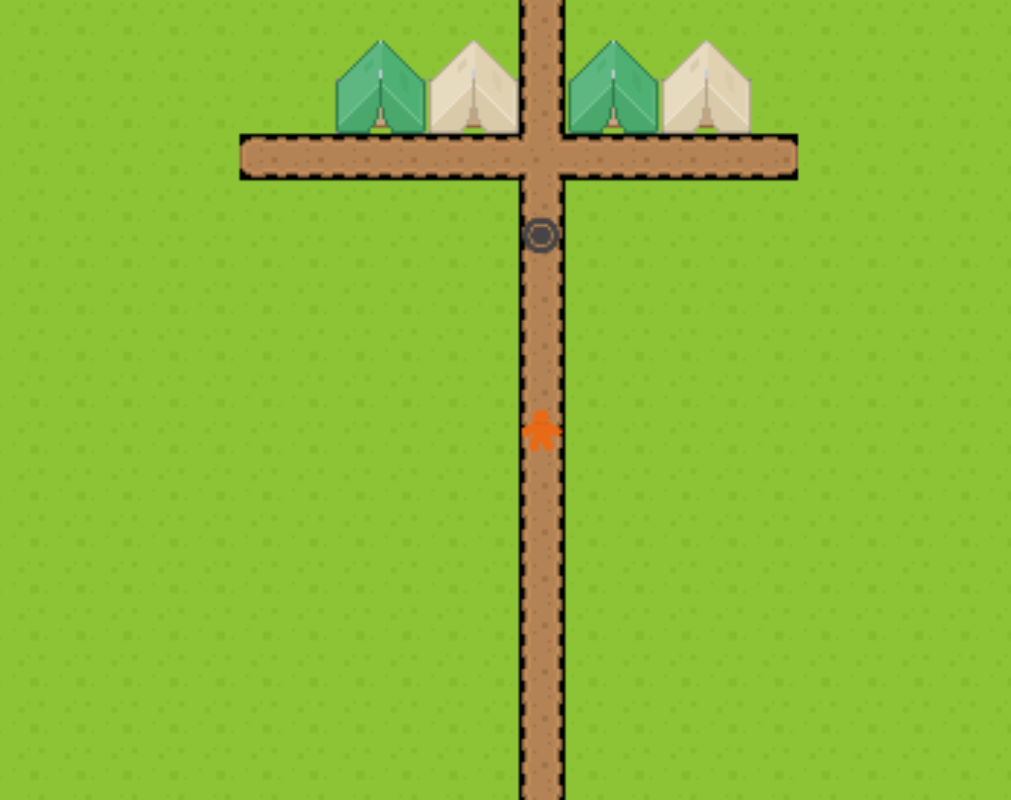
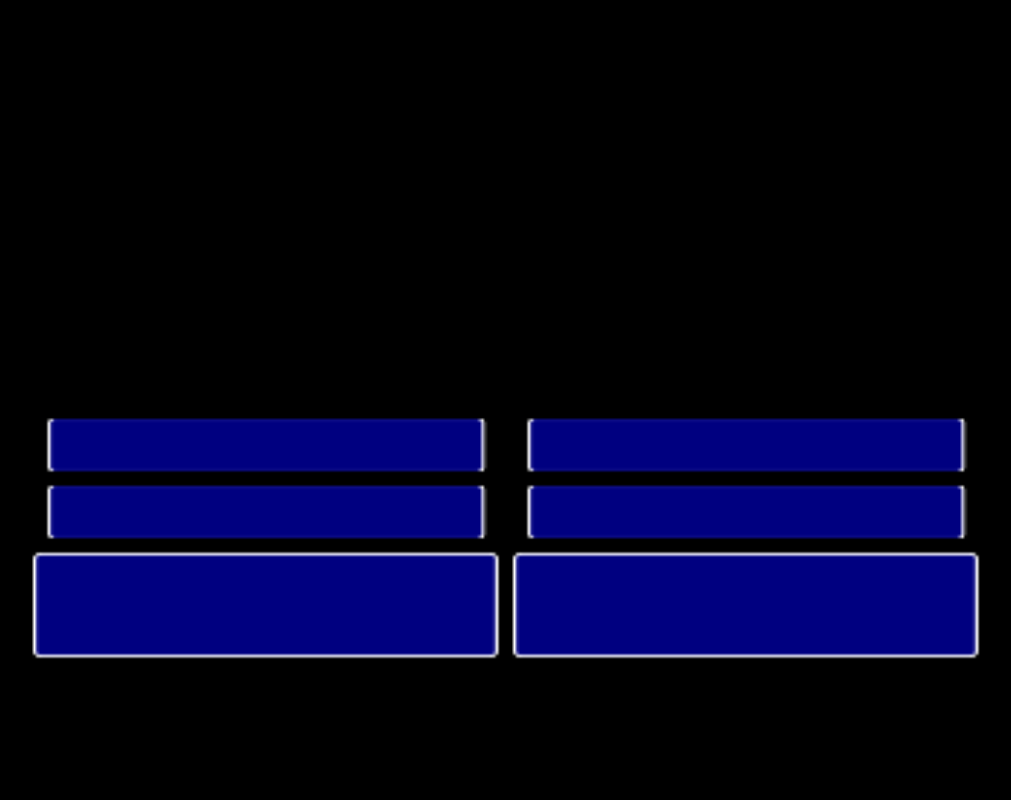
Before and after one commit to smturek/a-mystical-quest, a plain HTML site: page index.html in a window 1280 px wide. Shown: the whole page, without its empty margins (127-1138 px from the left). Drawn offline with Linux system fonts and the light colour scheme.

Commit message:
started battle state

```diff
--- a/index.html
+++ b/index.html
@@ -21,6 +21,7 @@
         <script type="text/javascript" src="js/states/Boot.js"></script>
         <script type="text/javascript" src="js/states/Preload.js"></script>
         <script type="text/javascript" src="js/states/Game.js"></script>
+        <script type="text/javascript" src="js/states/Battle.js"></script>
         <script type="text/javascript" src="js/scaler.js"></script>
         <script type="text/javascript" src="js/app.js"></script>
     </body>
--- a/js/app.js
+++ b/js/app.js
@@ -7,5 +7,6 @@ MysticQuest.game = new Phaser.Game(MysticQuest.dim.w, MysticQuest.dim.h, Phaser.
 MysticQuest.game.state.add('Boot', MysticQuest.BootState);
 MysticQuest.game.state.add('Preload', MysticQuest.PreloadState);
 MysticQuest.game.state.add('Game', MysticQuest.GameState);
+MysticQuest.game.state.add('Battle', MysticQuest.BattleState);
 
 MysticQuest.game.state.start('Boot');
--- /dev/null
+++ b/js/states/Battle.js
@@ -0,0 +1,24 @@
+var MysticQuest = MysticQuest || {};
+
+MysticQuest.BattleState = {
+    create: function() {
+        this.playerRect = this.game.add.sprite(55, 190, 'rectangle');
+        this.playerRect.scale.setTo(0.5, 0.3);
+
+        this.allyRect = this.game.add.sprite(220, 190, 'rectangle');
+        this.allyRect.scale.setTo(0.5, 0.3);
+
+        this.bottomLeftRect = this.game.add.sprite(60, 167, 'rectangle');
+        this.bottomLeftRect.scale.setTo(0.47, 0.15);
+
+        this.bottomRightRect = this.game.add.sprite(225, 167, 'rectangle');
+        this.bottomRightRect.scale.setTo(0.47, 0.15);
+
+        this.topLeftRect = this.game.add.sprite(60, 144, 'rectangle');
+        this.topLeftRect.scale.setTo(0.47, 0.15);
+
+        this.topRightRect = this.game.add.sprite(225, 144, 'rectangle');
+        this.topRightRect.scale.setTo(0.47, 0.15);
+
+    }
+};
--- a/js/states/Game.js
+++ b/js/states/Game.js
@@ -44,7 +44,7 @@ MysticQuest.GameState = {
 
         //collisions
         this.game.physics.arcade.collide(this.player, this.blockingLayer);
-        this.game.physics.arcade.collide(this.player, this.enemy);
+        this.game.physics.arcade.collide(this.player, this.enemy, this.startBattle, null, this);
     },
 
     renderLevel: function() {
@@ -61,5 +61,9 @@ MysticQuest.GameState = {
         this.backgroundLayer.resizeWorld();
 
         this.game.camera.follow(this.player);
+    },
+
+    startBattle: function() {
+        this.state.start('Battle');
     }
 };
--- a/js/states/Preload.js
+++ b/js/states/Preload.js
@@ -12,8 +12,9 @@ MysticQuest.PreloadState = {
         this.load.image('levelTiles', 'assets/images/tiles.png');
         this.load.image('player', 'assets/images/player.png');
         this.load.image('enemy', 'assets/images/enemy.png');
+        this.load.image('rectangle', 'assets/images/rectangle.png');
     },
     create: function() {
-        this.state.start('Game');
+        this.state.start('Battle');
     }
 };
```
Also changed, not shown: assets/images/rectangle.png (added).
